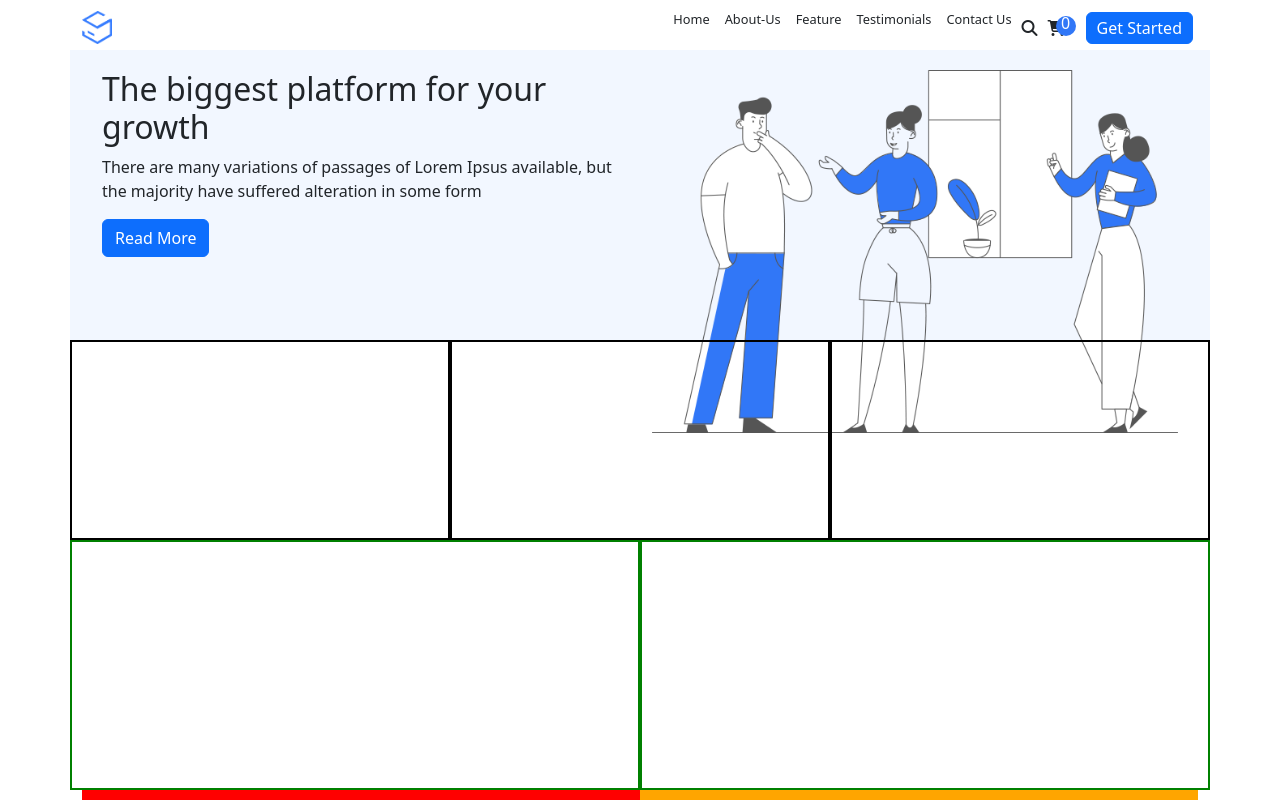
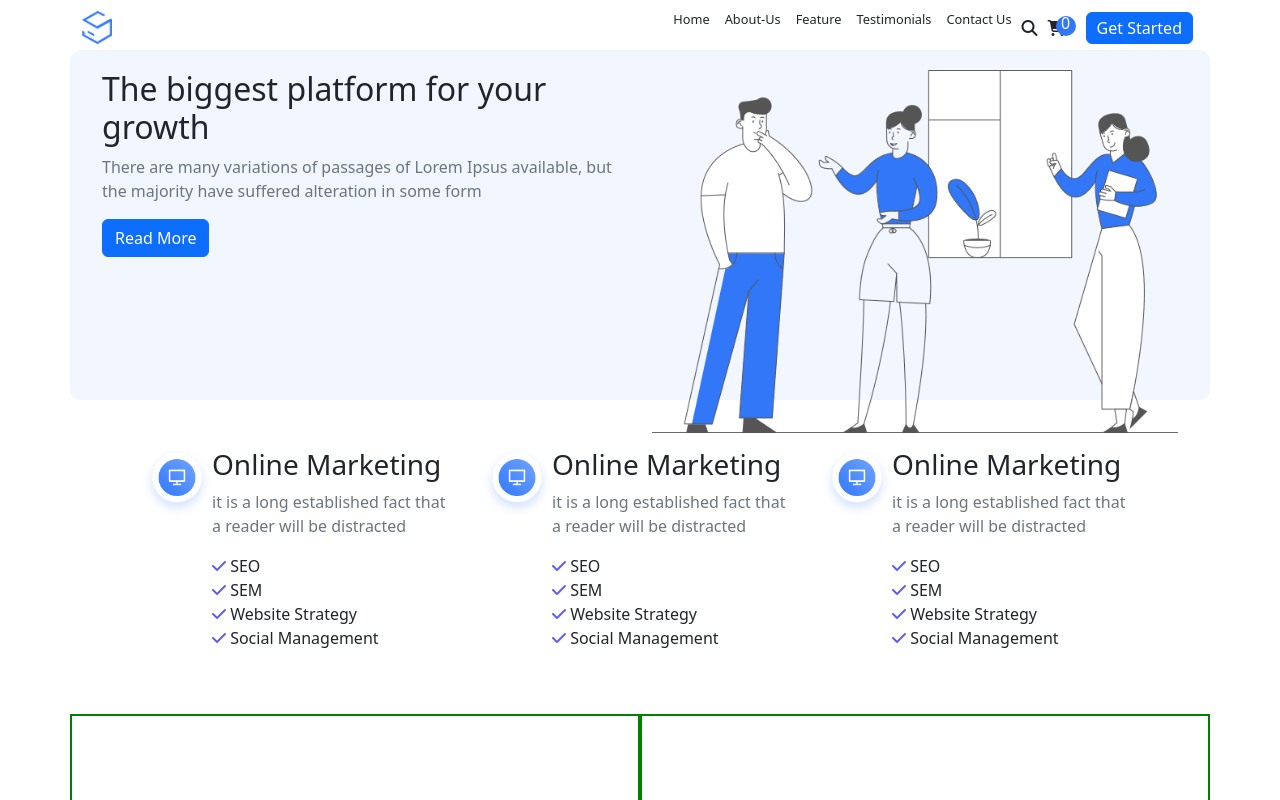
Before and after one commit to V1tale/proj-html-vuejs, a Vue app: page / in a window 1280 px wide. Shown: the top 800 px of the page. Built offline with nearby package versions, Linux system fonts and the light colour scheme.

Commit message:
completato benefits

```diff
--- a/src/components/AppHome.vue
+++ b/src/components/AppHome.vue
@@ -3,7 +3,12 @@ export default {
     name:"AppHome",
     data() {
         return {
-
+          benefits: {
+              img: "/img/24.png",
+              title: "Online Marketing",
+              description: "it is a long established fact that a reader will be distracted",
+              list: ["SEO", "SEM", "Website Strategy", "Social Management"]
+            }
         }
     }
 }
@@ -16,7 +21,7 @@ export default {
       <div class="row jumbo">
         <div class="col-6 text">
             <h2>The biggest platform for your growth</h2>
-            <p class="text-secondar">There are many variations of passages of Lorem Ipsus available, but the majority have suffered alteration in some form</p>
+            <p class="text-secondary">There are many variations of passages of Lorem Ipsus available, but the majority have suffered alteration in some form</p>
             <button type="button" class="btn btn-primary">Read More</button>
         </div>
         <div class="col-6 picture">
@@ -24,9 +29,48 @@ export default {
         </div>
       </div>
       <div class="benefit row">
-        <div class="col-4"></div>
-        <div class="col-4"></div>
-        <div class="col-4"></div>
+        <div class="col-4">
+          <div class="box d-flex align-items-start">
+            <div class="left ">
+              <img :src="benefits.img" alt="">
+            </div>
+            <div class="right">
+                <h3>{{benefits.title}}</h3>
+                <p class="text-secondary">{{benefits.description}}</p>
+                <ul>
+                  <li v-for="item in benefits.list"><i class="fa-solid fa-check"></i> {{item}}</li>
+                </ul>
+            </div>
+          </div>
+        </div>
+        <div class="col-4">
+          <div class="box d-flex align-items-start">
+            <div class="left ">
+              <img :src="benefits.img" alt="">
+            </div>
+            <div class="right">
+                <h3>{{benefits.title}}</h3>
+                <p class="text-secondary">{{benefits.description}}</p>
+                <ul>
+                  <li v-for="item in benefits.list"><i class="fa-solid fa-check"></i> {{item}}</li>
+                </ul>
+            </div>
+          </div>
+        </div>
+        <div class="col-4">
+          <div class="box d-flex align-items-start">
+            <div class="left ">
+              <img :src="benefits.img" alt="">
+            </div>
+            <div class="right">
+                <h3>{{benefits.title}}</h3>
+                <p class="text-secondary">{{benefits.description}}</p>
+                <ul>
+                  <li v-for="item in benefits.list"><i class="fa-solid fa-check"></i> {{item}}</li>
+                </ul>
+            </div>
+          </div>
+        </div>
       </div>
       <div class=" tricks row">
         <div class="col-6"></div>
@@ -43,21 +87,32 @@ export default {
     }
     & .picture {
       height:250px;
-
-    img {
+      img {
         width:100%;
     }
+
   }
   .jumbo {
     background-color: #f2f7ff;
     padding: 20px;
+    height:350px;
+    border-radius: 10px;
   }
-  .col-4 {
-    height: 200px;
-    border: 2px solid black;
-  }
+  .box img {
+      width:70px;
+    }
+    ul {
+      padding:0;
+      font-size: 1rem;
+      i {
+        color:rgb(93, 93, 247)
+      }
+    }
   .tricks .col-6 {
     height: 250px;
     border: 2px solid green;
   }
+  .benefit {
+    margin: 3rem;
+  }
 }</style>
```
